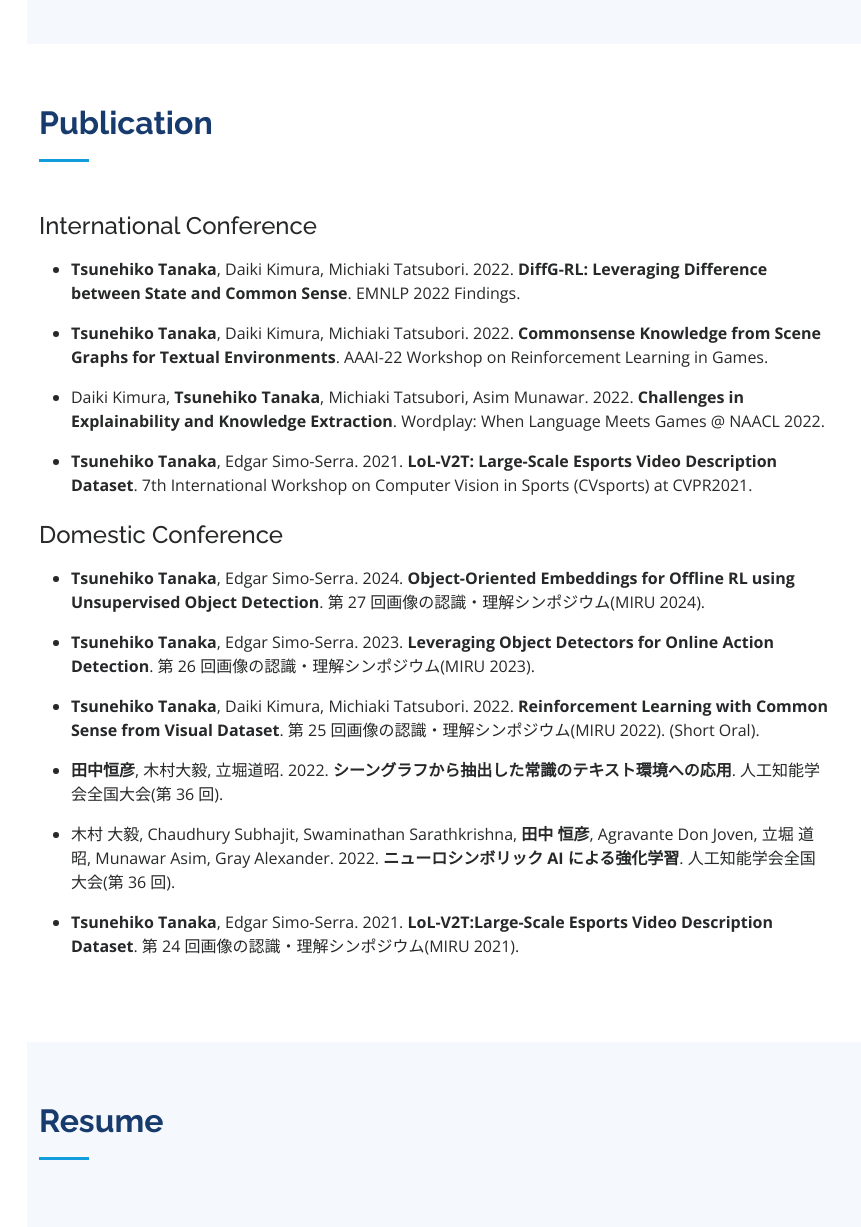
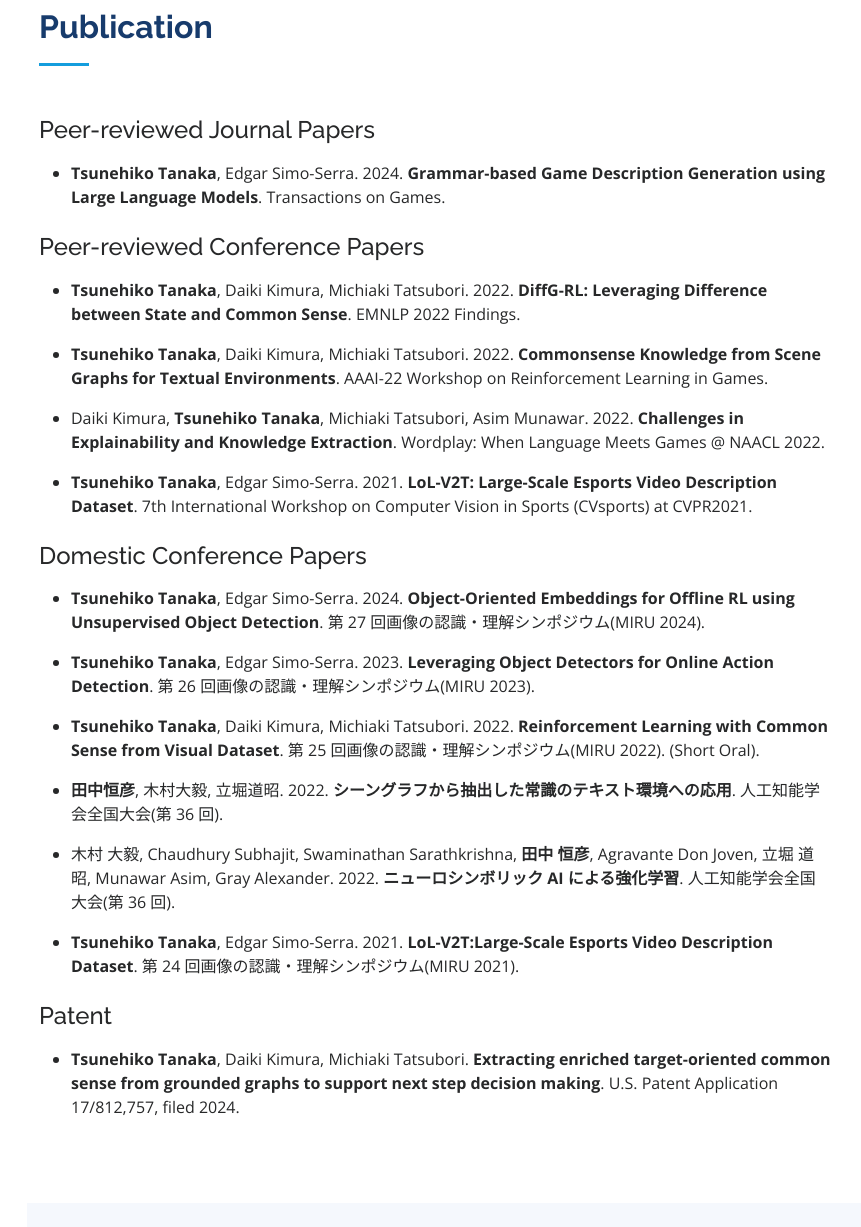
Before and after one commit to tsunehiko/tsunehiko.github.io, a plain HTML site: page index.html in a window 1280 px wide. Shown: the part 1410-2637 px from the top of the page, without its empty margins (273-1134 px from the left). Drawn offline with nearby package versions, Linux system fonts and the light colour scheme.

Commit message:
update 2024

```diff
--- a/index.html
+++ b/index.html
@@ -84,7 +84,6 @@
 
         <div class="section-title">
           <h2>Tsunehiko Tanaka</h2>
-          <p>I am a master course student at Waseda University. I have worked as an intern student for several companies so far where I worked on machine learning technologies and web development.</p>
         </div>
 
         <div class="row">
@@ -93,8 +92,8 @@
           </div>
           <div class="col-lg-9 pt-4 pt-lg-0 content" data-aos="fade-left">
             <h4>Research Student</h4>
-            <p class="fst-italic">
-              I am working on the application of computer vision technology to esports field at Simo-Serra Lab at Waseda University. From 2023, I plan to work on automatic adjustment of the environment in reinforcement learning for game design support.
+            <p>
+                Tsunehiko Tanaka received his Bachelor of Engineering degree in 2021 from Waseda University and his Master of Engineering degree from the same university in 2023. He is currently pursuing his Ph.D. in machine learning at Waseda University. His primary research interests focus on the application of deep learning to games, including deep reinforcement learning and computer vision.
             </p>
             <div class="row">
               <div class="col-lg-6">
@@ -106,9 +105,6 @@
                 </ul>
               </div>
             </div>
-            <p>
-              I am interested in applying machine learning techniques in the game domain. My research focus is on computer vision, but I also have experience in natural language processing and reinforcement learning. I would like to challenge vairous projects using machine learning in the future.
-            </p>
           </div>
         </div>
 
@@ -171,8 +167,17 @@
         </div>
 
         <div class="row">
+            <div class="col-lg-10 content" data-aos="fade-up">
+              <h4>Peer-reviewed Journal Papers</h4>
+              <ul>
+                <div class="py-lg-2 content"><li><b>Tsunehiko Tanaka</b>, Edgar Simo-Serra. 2024. <b>Grammar-based Game Description Generation using Large Language Models</b>. Transactions on Games.</li></div>
+              </ul>
+            </div>
+          </div>
+
+        <div class="row">
           <div class="col-lg-10 content" data-aos="fade-up">
-            <h4>International Conference</h4>
+            <h4>Peer-reviewed Conference Papers</h4>
             <ul>
               <div class="py-lg-2 content"><li><b>Tsunehiko Tanaka</b>, Daiki Kimura, Michiaki Tatsubori. 2022. <b>DiffG-RL: Leveraging Difference between State and Common Sense</b>. EMNLP 2022 Findings.</li></div>
               <div class="py-lg-2 content"><li><b>Tsunehiko Tanaka</b>, Daiki Kimura, Michiaki Tatsubori. 2022. <b>Commonsense Knowledge from Scene Graphs for Textual Environments</b>. AAAI-22 Workshop on Reinforcement Learning in Games.</li></div>
@@ -184,7 +189,7 @@
 
         <div class="row">
           <div class="col-lg-10 content" data-aos="fade-up">
-            <h4>Domestic Conference</h4>
+            <h4>Domestic Conference Papers</h4>
             <ul>
               <div class="py-lg-2 content"><li><b>Tsunehiko Tanaka</b>, Edgar Simo-Serra. 2024. <b>Object-Oriented Embeddings for Offline RL using Unsupervised Object Detection</b>. 第 27 回画像の認識・理解シンポジウム(MIRU 2024).</li></div>
               <div class="py-lg-2 content"><li><b>Tsunehiko Tanaka</b>, Edgar Simo-Serra. 2023. <b>Leveraging Object Detectors for Online Action Detection</b>. 第 26 回画像の認識・理解シンポジウム(MIRU 2023).</li></div>
@@ -195,6 +200,15 @@
             </ul>
           </div>
         </div>
+
+        <div class="row">
+            <div class="col-lg-10 content" data-aos="fade-up">
+              <h4>Patent</h4>
+              <ul>
+                <div class="py-lg-2 content"><li><b>Tsunehiko Tanaka</b>, Daiki Kimura, Michiaki Tatsubori. <b>Extracting enriched target-oriented common sense from grounded graphs to support next step decision making</b>. U.S. Patent Application 17/812,757, filed 2024.</li></div>
+              </ul>
+            </div>
+          </div>
 
       </div>
     </section><!-- End Publication Section -->
@@ -301,7 +315,6 @@
               <div class="py-lg-2 content"><li><b>MIRU2023 若手プログラム 優秀賞受賞</b>. 2023.</li></div>
               <div class="py-lg-2 content"><li><b>日本学生支援機構 第一種奨学金 全額返還免除</b>. 2023.</li></div>
               <div class="py-lg-2 content"><li><b>大川功情報通信学術奨学金</b>. 2022.</li></div>
-              <div class="py-lg-2 content"><li><b>Patent Application. "Extracting enriched target-oriented common sense from grounded graphs to support next step decision making"</b>. 2022.</li></div>
               <div class="py-lg-2 content"><li><b>MIRU2022 若手プログラム 優秀賞受賞</b>. 2022.</li></div>
               <div class="py-lg-2 content"><li><b>日揮･実吉奨学会 奨学金</b>. 2022.</li></div>
               <div class="py-lg-2 content"><li><b>JEES・ソフトバンク AI 人材育成奨学金</b>. 2021.</li></div>
```
